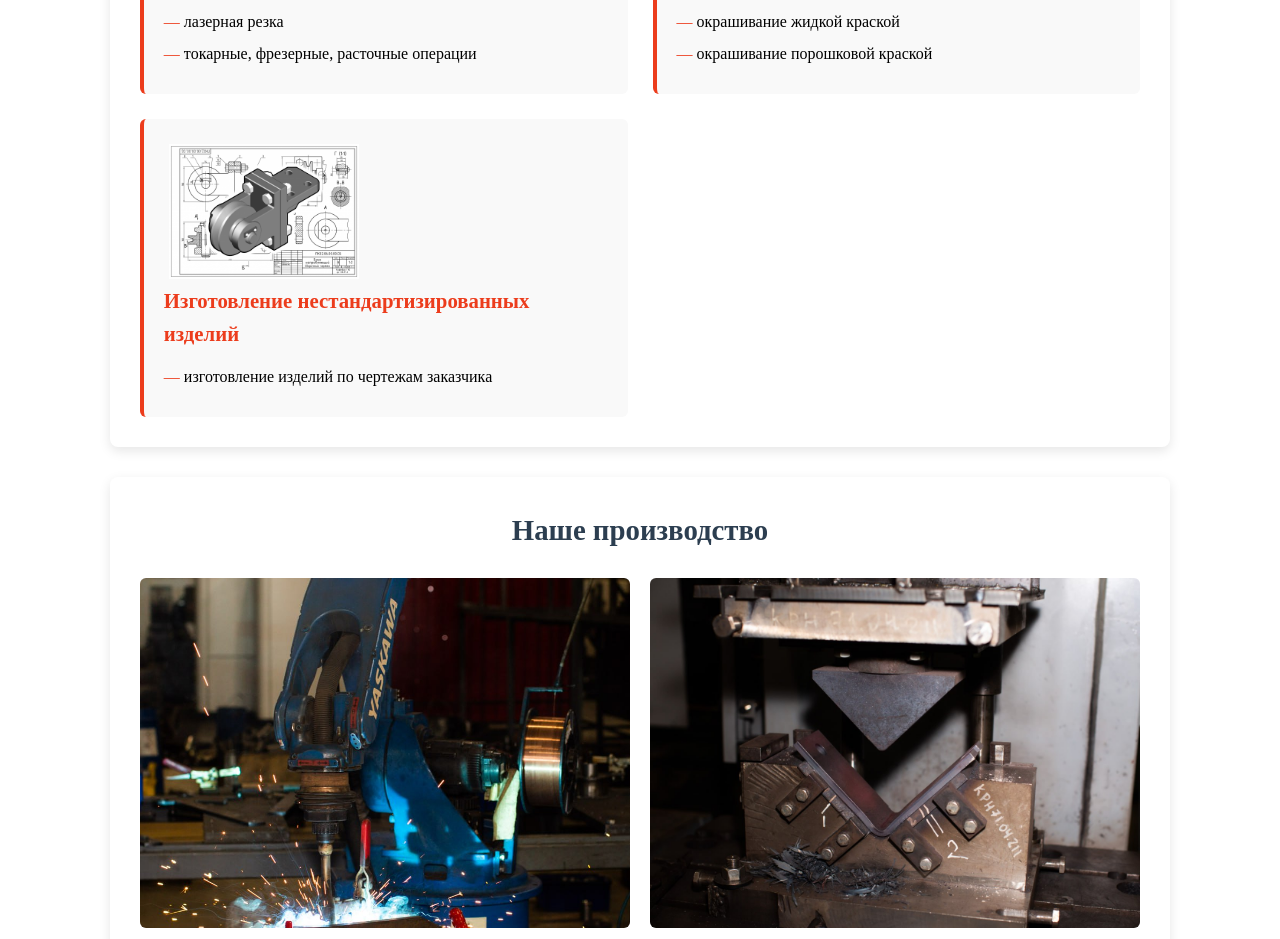
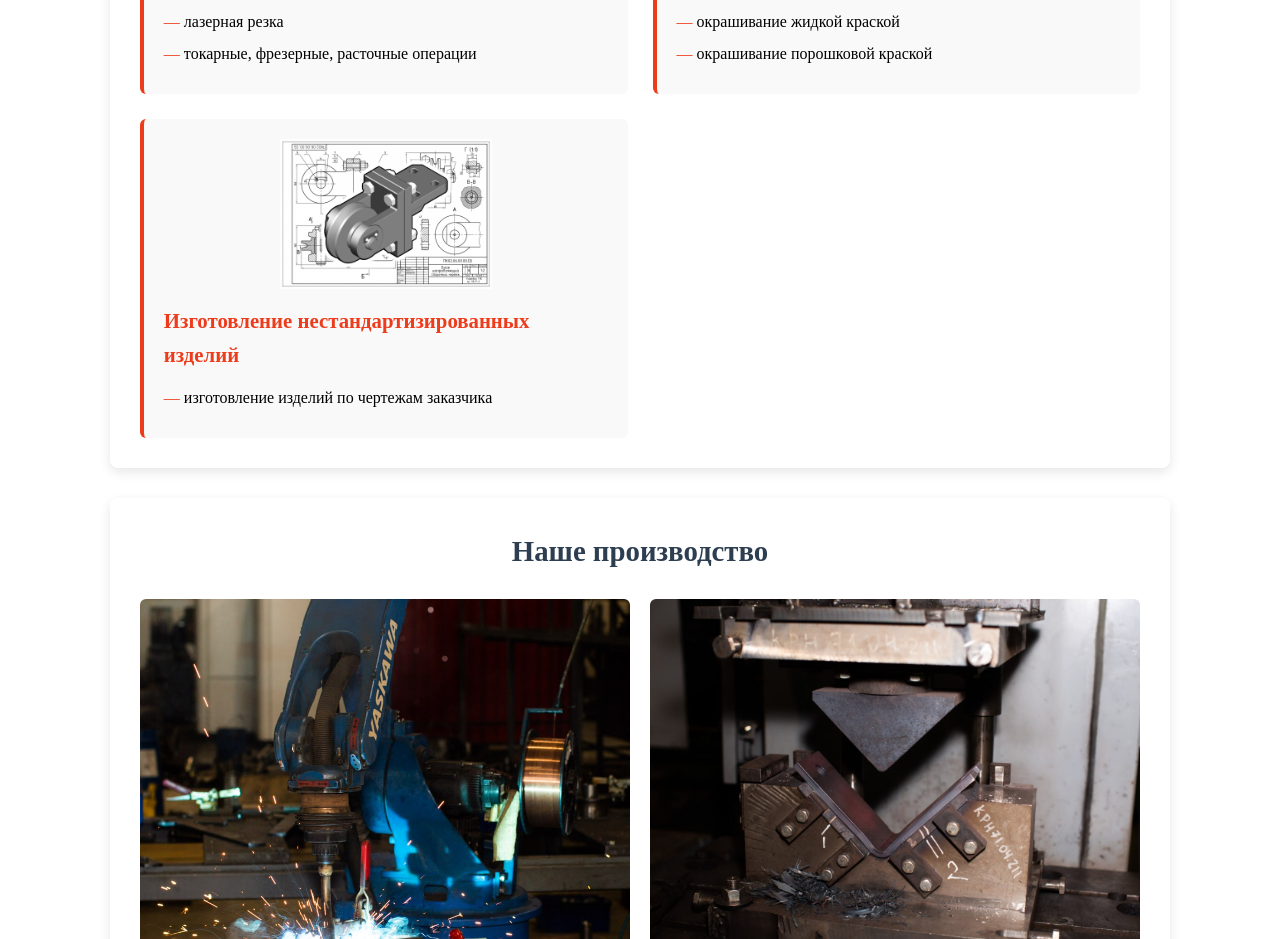
Before and after one commit to Dompfaff21/component, a plain HTML site: page pages/uslug-rez.html in a window 1280 px wide. Shown: the part 1040-1979 px from the top of the page. Drawn offline with Linux system fonts and the light colour scheme.

Commit message:
Update uslug-rez.html

```diff
--- a/pages/uslug-rez.html
+++ b/pages/uslug-rez.html
@@ -80,7 +80,7 @@
                 </div>
 
                 <div class="service-item">
-                    <div class="service-image">
+                    <div class="service-image1">
                         <img src="../pics/1.png" alt="Дополнительные услуги">
                     </div>
                     <h3 class="service-title">Изготовление нестандартизированных изделий</h3>
```
